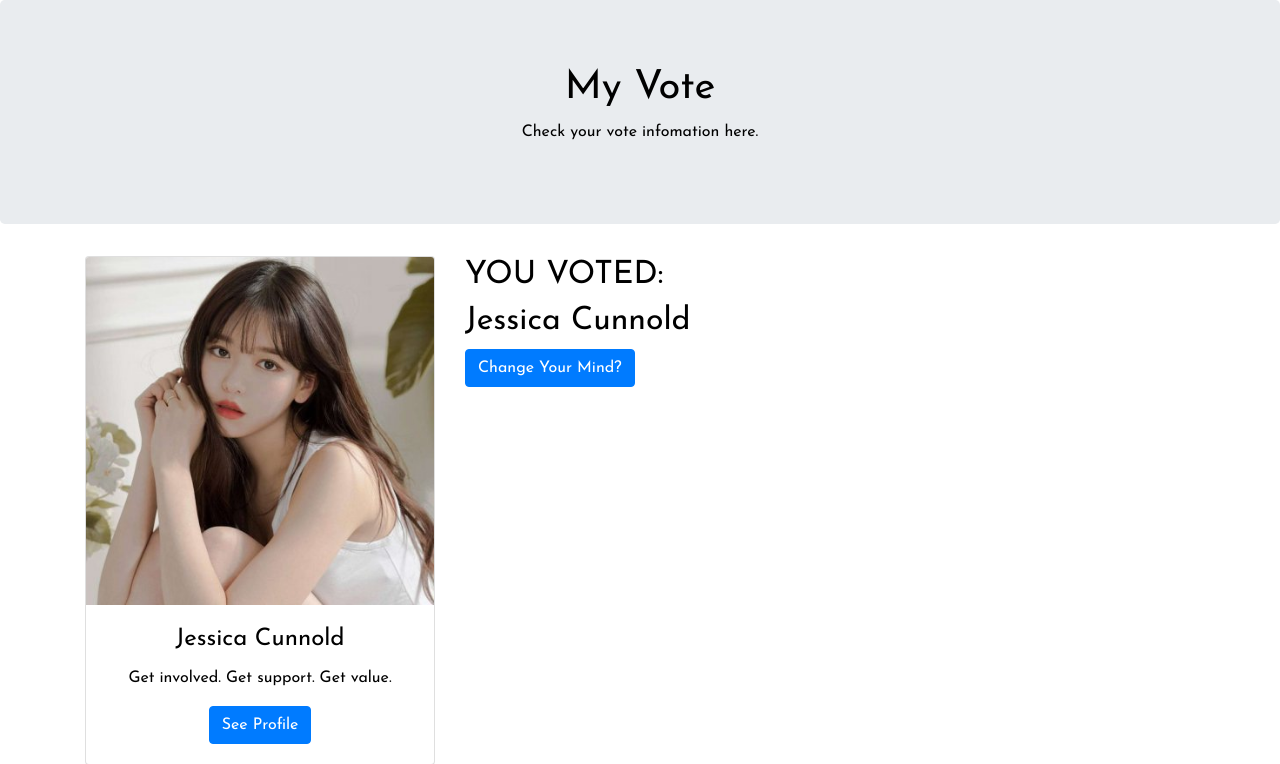
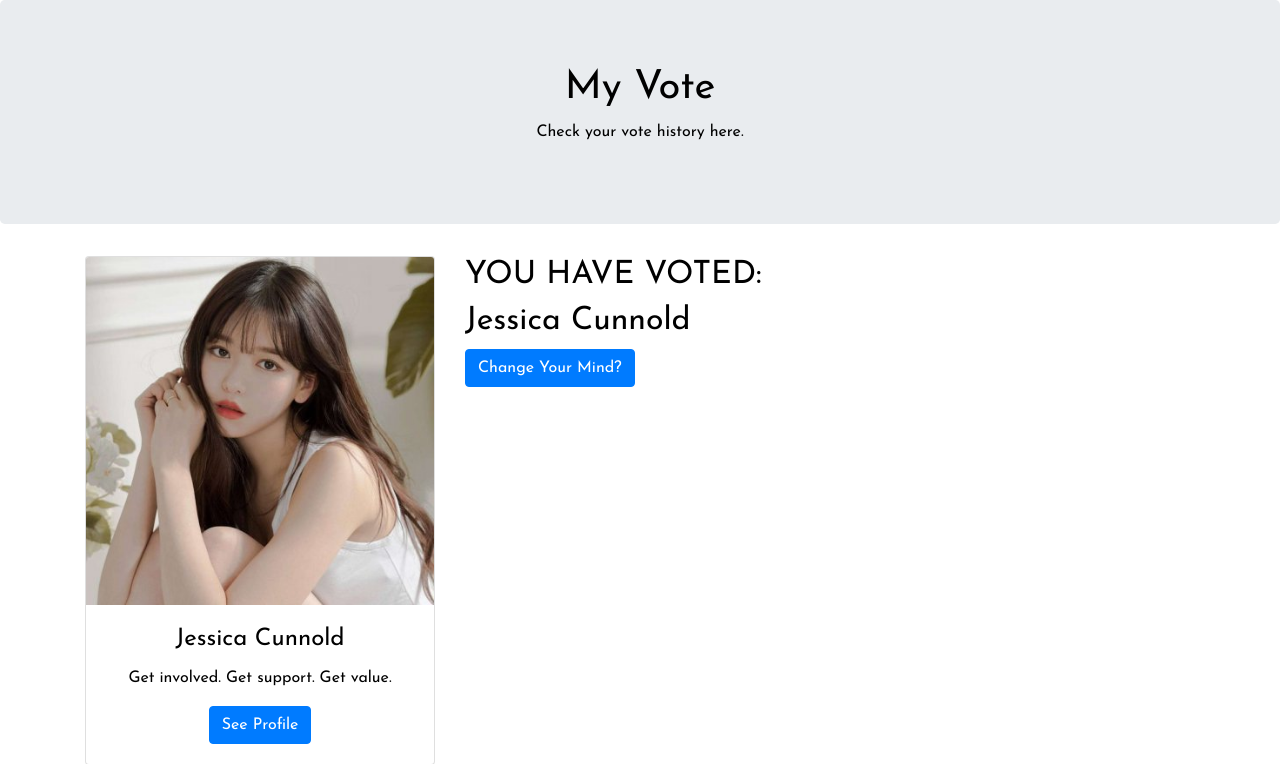
Before and after one commit to Besttz/CITS3403II, a Flask app: page /myvote in a window 1280 px wide. Shown: the part 187-951 px from the top of the page. Run offline with Flask 2, Linux system fonts and the light colour scheme; a user stored in the database is signed in; data comes from the database, SQL or seed files in the repository; some libraries are stand-ins or nearby versions.

Commit message:
Update myvote.html

```diff
--- a/app/templates/myvote.html
+++ b/app/templates/myvote.html
@@ -7,7 +7,7 @@
 <div class="jumbotron text-center">
   <h1>My Vote</h1>
   <p>
-    Check your vote infomation here.
+    Check your vote history here.
   </p>
 </div>
 <div class="container">
@@ -27,7 +27,7 @@
           </div>
     </div>
     <div id="myvote" class="col-md-8" style="text-align:left">
-      <h2>YOU VOTED:</h2>
+      <h2>YOU HAVE VOTED:</h2>
       <h2>{{row.name}}</h2>
       <a href="{{ url_for('vote') }}" class="btn btn-primary ">Change Your Mind?</a>
 
```
